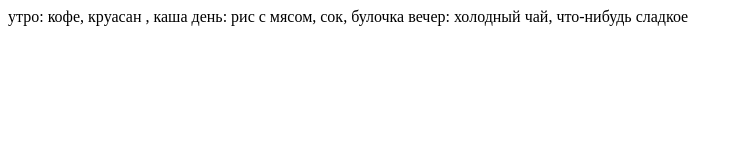
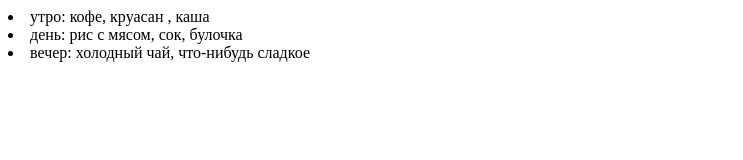
Before and after one commit to SheLDor585/site1, a plain HTML site: page index.html in a window 1280 px wide. Shown: the whole page, without its empty margins (0-743 px from the left). Drawn offline with Linux system fonts and the light colour scheme.

Commit message:
Update index.html

```diff
--- a/index.html
+++ b/index.html
@@ -6,8 +6,8 @@
     <title>start</title>
 </head>
 <body>
-    <t>утро: кофе, круасан , каша</t>
-    <t>день: рис с мясом, сок, булочка</t>
-    <t>вечер: холодный чай, что-нибудь сладкое</t>
+    <li>утро: кофе, круасан , каша</li>
+    <li>день: рис с мясом, сок, булочка</li>
+    <li>вечер: холодный чай, что-нибудь сладкое</li>
 </body>
 </html>
```
